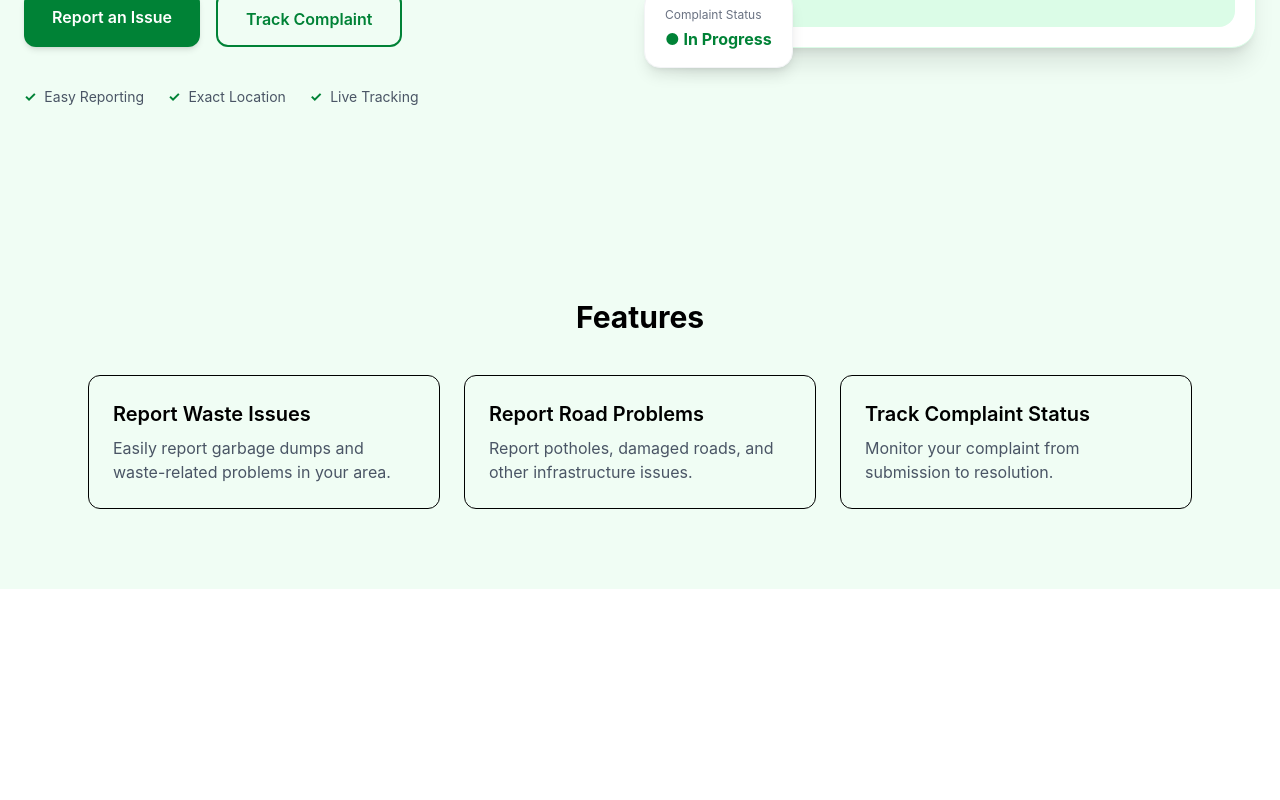
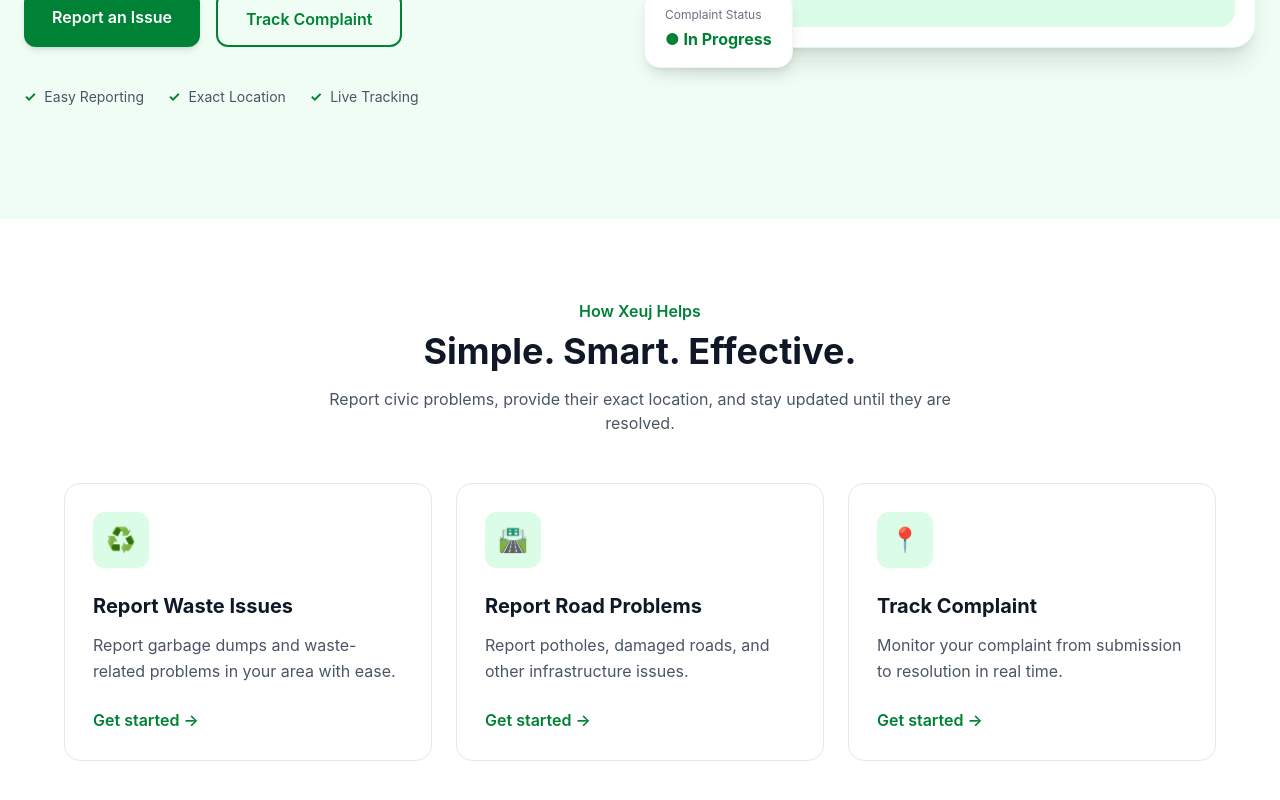
Before and after one commit to Arnab-Kashyap/Xeuj, a React (Vite) app in the folder frontend/: page / in a window 1280 px wide. Shown: the part 550-1350 px from the top of the page. Before the commit the page ends 1139 px from the top, so only its background shows below. Built offline with nearby package versions, Linux system fonts and the light colour scheme; no server answers.

Commit message:
update: ui

```diff
--- a/frontend/src/sections/Features.jsx
+++ b/frontend/src/sections/Features.jsx
@@ -1,54 +1,72 @@
 import { Link } from "react-router-dom";
 
 function Features() {
+  const features = [
+    {
+      icon: "♻️",
+      title: "Report Waste Issues",
+      description:
+        "Report garbage dumps and waste-related problems in your area with ease.",
+      link: "/report",
+    },
+    {
+      icon: "🛣️",
+      title: "Report Road Problems",
+      description:
+        "Report potholes, damaged roads, and other infrastructure issues.",
+      link: "/report",
+    },
+    {
+      icon: "📍",
+      title: "Track Complaint",
+      description:
+        "Monitor your complaint from submission to resolution in real time.",
+      link: "/track",
+    },
+  ];
+
   return (
-    <section className="py-20">
-      <div className="max-w-6xl mx-auto px-6">
-        <h2 className="text-3xl font-bold text-center mb-10">
-          Features
-        </h2>
+    <section className="bg-white py-20 px-6">
+      <div className="max-w-6xl mx-auto">
+        <div className="text-center mb-12">
+          <p className="text-green-700 font-semibold mb-2">
+            How Xeuj Helps
+          </p>
+
+          <h2 className="text-3xl md:text-4xl font-bold text-gray-900">
+            Simple. Smart. Effective.
+          </h2>
+
+          <p className="text-gray-600 mt-4 max-w-2xl mx-auto">
+            Report civic problems, provide their exact location, and
+            stay updated until they are resolved.
+          </p>
+        </div>
 
         <div className="grid md:grid-cols-3 gap-6">
+          {features.map((feature) => (
+            <Link
+              key={feature.title}
+              to={feature.link}
+              className="group bg-white border border-gray-200 rounded-2xl p-7 hover:border-green-600 hover:shadow-xl transition duration-300"
+            >
+              <div className="w-14 h-14 bg-green-100 rounded-xl flex items-center justify-center text-2xl mb-6 group-hover:scale-110 transition">
+                {feature.icon}
+              </div>
 
-          <Link
-            to="/report"
-            className="p-6 border rounded-xl hover:border-green-700 hover:shadow-md transition block"
-          >
-            <h3 className="text-xl font-semibold mb-2">
-              Report Waste Issues
-            </h3>
+              <h3 className="text-xl font-bold text-gray-900 mb-3 group-hover:text-green-700 transition">
+                {feature.title}
+              </h3>
 
-            <p className="text-gray-600">
-              Easily report garbage dumps and waste-related problems in your area.
-            </p>
-          </Link>
+              <p className="text-gray-600 leading-relaxed">
+                {feature.description}
+              </p>
 
-          <Link
-            to="/report"
-            className="p-6 border rounded-xl hover:border-green-700 hover:shadow-md transition block"
-          >
-            <h3 className="text-xl font-semibold mb-2">
-              Report Road Problems
-            </h3>
-
-            <p className="text-gray-600">
-              Report potholes, damaged roads, and other infrastructure issues.
-            </p>
-          </Link>
-
-          <Link
-            to="/track"
-            className="p-6 border rounded-xl hover:border-green-700 hover:shadow-md transition block"
-          >
-            <h3 className="text-xl font-semibold mb-2">
-              Track Complaint Status
-            </h3>
-
-            <p className="text-gray-600">
-              Monitor your complaint from submission to resolution.
-            </p>
-          </Link>
-
+              <div className="mt-6 text-green-700 font-semibold">
+                Get started →
+              </div>
+            </Link>
+          ))}
         </div>
       </div>
     </section>
```
